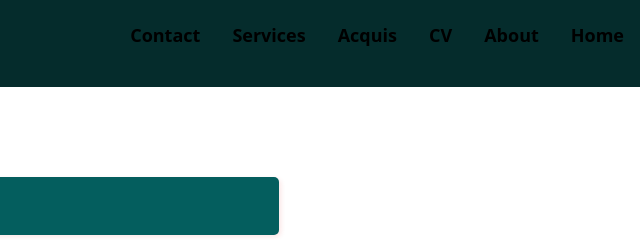
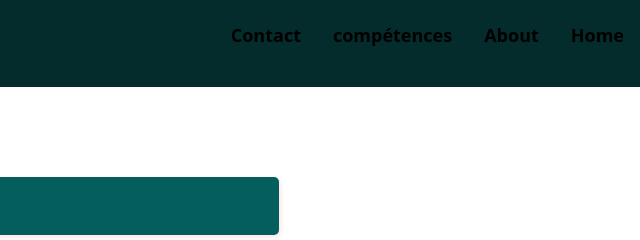
Before and after one commit to famafamadiop279-netizen/Mon-portfolio, a plain HTML site: page MES PROJETS/portefolio.html in a window 1280 px wide. Shown: the top 240 px of the page, 640-1280 px from the left. Drawn offline with nearby package versions, Linux system fonts and the light colour scheme; files that its build step writes are made by us from their sources.

Commit message:
Add files via upload

```diff
--- a/MES PROJETS/portefolio.html
+++ b/MES PROJETS/portefolio.html
@@ -12,9 +12,7 @@
     <h1><b>Portfolio.</b></h1>
     <ul>
       <li><a href="Contact.html">Contact</a></li>
-      <li><a href="Service_proposées.html">Services</a></li>
-      <li><a href="Mes_compétence.html">Acquis</a></li>
-      <li><a href="Mon_Cv.html">CV</a></li>
+      <li><a href="Compétences.html">compétences</a></li>
       <li><a href="Biographie.html">About</a></li>
       <li><a href="Portefolio.html">Home</a></li>
     </ul>
```
